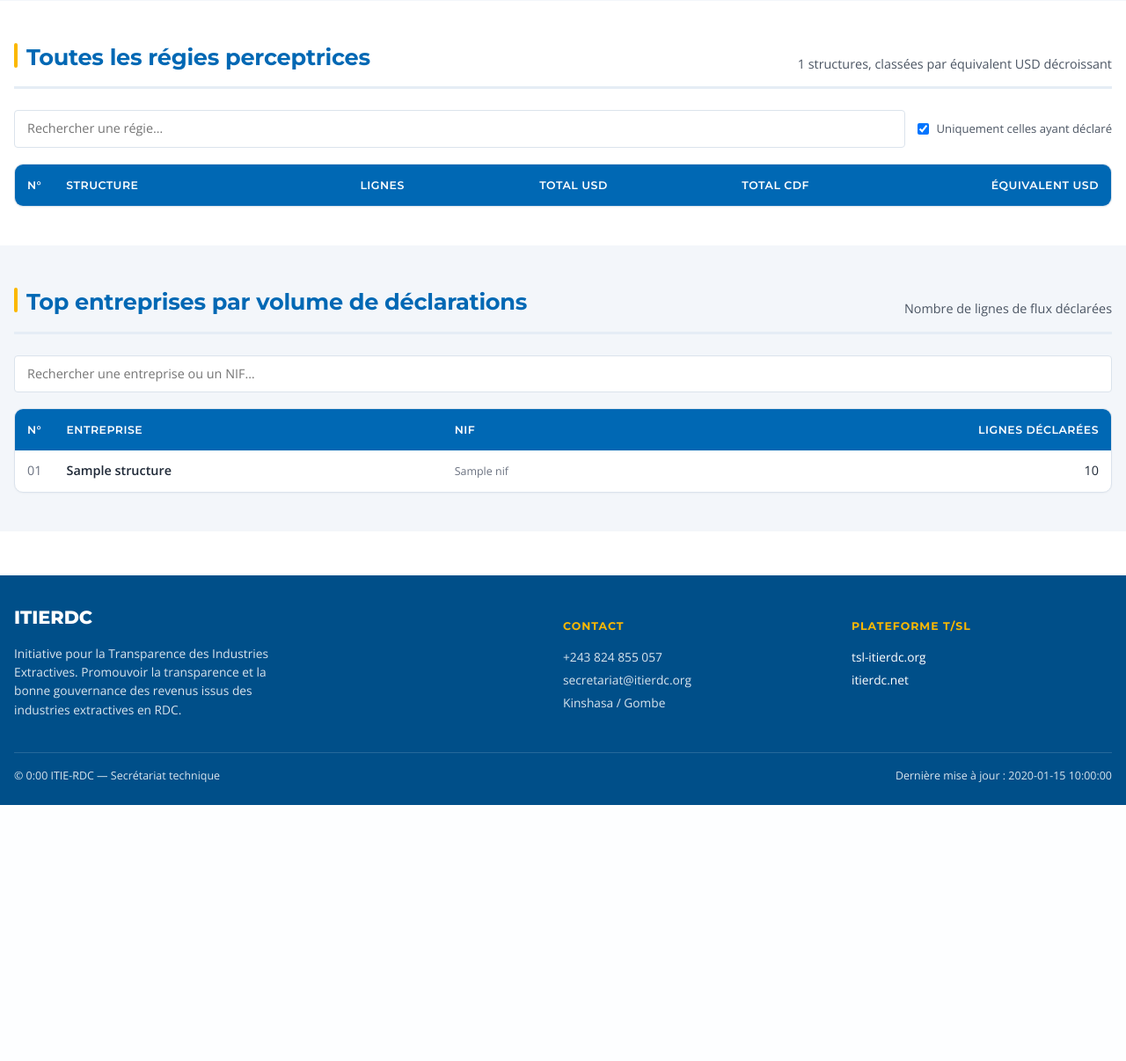
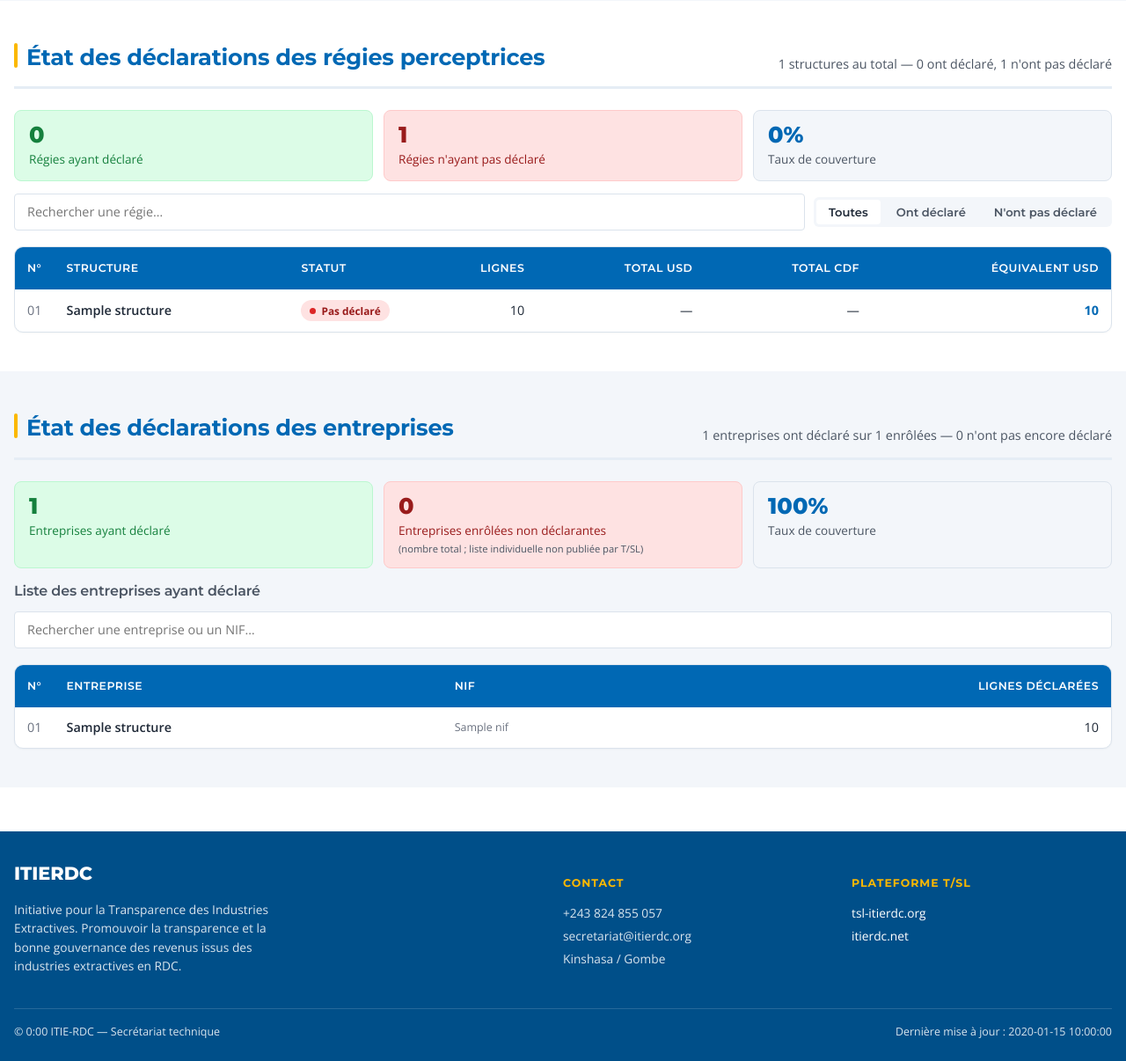
Before and after one commit to bonyi06/itie-rdc-tdb-2024, a Flask app: template templates/index.html in a window 1280 px wide. Shown: the part 2050-3256 px from the top of the page at 88% size. Before the commit the page ends 2965 px from the top, so only its background shows below. Run offline with Flask 3, Linux system fonts and the light colour scheme; the template is opened without the code that fills it: most values are stand-ins (such as "Sample title", 1, 10 or a date in 2020).

Commit message:
État déclarantes/non-déclarantes

```diff
--- a/templates/index.html
+++ b/templates/index.html
@@ -279,26 +279,60 @@ tbody tr:hover td{background:var(--surface-2)}
   </div>
 </section>
 
+{# Comptes régies déclarantes vs non-déclarantes #}
+{% set regies_decl = data.regies_all|selectattr("lignes", "gt", 0)|list %}
+{% set regies_nodecl = data.regies_all|rejectattr("lignes", "gt", 0)|list %}
+
 <section class="main-sec">
   <div class="sec-inner">
     <div class="sec-head">
-      <h2>Toutes les régies perceptrices</h2>
-      <span class="sec-note">{{ data.regies_all|length }} structures, classées par équivalent USD décroissant</span>
+      <h2>État des déclarations des régies perceptrices</h2>
+      <span class="sec-note">{{ data.regies_all|length }} structures au total — {{ regies_decl|length }} ont déclaré, {{ regies_nodecl|length }} n'ont pas déclaré</span>
     </div>
+
+    <div style="display:flex;gap:12px;margin-bottom:14px;flex-wrap:wrap">
+      <div style="flex:1;min-width:200px;background:var(--ok-soft);border:1px solid #BBF7D0;border-radius:8px;padding:14px 16px">
+        <div style="font-family:'Montserrat',sans-serif;font-weight:800;font-size:1.6rem;color:#15803D;line-height:1">{{ regies_decl|length }}</div>
+        <div style="font-size:0.85rem;color:#15803D;margin-top:4px">Régies ayant déclaré</div>
+      </div>
+      <div style="flex:1;min-width:200px;background:var(--crit-soft);border:1px solid #FECACA;border-radius:8px;padding:14px 16px">
+        <div style="font-family:'Montserrat',sans-serif;font-weight:800;font-size:1.6rem;color:#991B1B;line-height:1">{{ regies_nodecl|length }}</div>
+        <div style="font-size:0.85rem;color:#991B1B;margin-top:4px">Régies n'ayant pas déclaré</div>
+      </div>
+      <div style="flex:1;min-width:200px;background:var(--surface-2);border:1px solid var(--border);border-radius:8px;padding:14px 16px">
+        <div style="font-family:'Montserrat',sans-serif;font-weight:800;font-size:1.6rem;color:var(--itie-blue);line-height:1">{{ "%.0f"|format(regies_decl|length / data.regies_all|length * 100 if data.regies_all|length else 0) }}%</div>
+        <div style="font-size:0.85rem;color:var(--fg-muted);margin-top:4px">Taux de couverture</div>
+      </div>
+    </div>
+
     <div class="controls">
       <input type="search" id="searchRegies" placeholder="Rechercher une régie…" />
-      <label style="margin-left:auto;font-size:0.82rem;color:var(--fg-muted);display:inline-flex;align-items:center;gap:6px">
-        <input type="checkbox" id="onlyDeclaring" checked> Uniquement celles ayant déclaré
-      </label>
+      <div style="display:inline-flex;gap:4px;margin-left:auto;background:var(--surface-2);padding:3px;border-radius:6px">
+        <button type="button" class="reg-filter-btn active" data-filter="all"
+                style="background:#FFF;border:0;padding:6px 14px;border-radius:4px;font:600 0.82rem 'Montserrat',sans-serif;cursor:pointer;color:var(--fg)">Toutes</button>
+        <button type="button" class="reg-filter-btn" data-filter="decl"
+                style="background:transparent;border:0;padding:6px 14px;border-radius:4px;font:600 0.82rem 'Montserrat',sans-serif;cursor:pointer;color:var(--fg-muted)">Ont déclaré</button>
+        <button type="button" class="reg-filter-btn" data-filter="nodecl"
+                style="background:transparent;border:0;padding:6px 14px;border-radius:4px;font:600 0.82rem 'Montserrat',sans-serif;cursor:pointer;color:var(--fg-muted)">N'ont pas déclaré</button>
+      </div>
     </div>
+
     <div class="table-wrap">
       <table>
-        <thead><tr><th style="width:40px">N°</th><th>Structure</th><th class="right">Lignes</th><th class="right">Total USD</th><th class="right">Total CDF</th><th class="right">Équivalent USD</th></tr></thead>
+        <thead><tr><th style="width:40px">N°</th><th>Structure</th><th style="width:140px">Statut</th><th class="right">Lignes</th><th class="right">Total USD</th><th class="right">Total CDF</th><th class="right">Équivalent USD</th></tr></thead>
         <tbody id="regiesBody">
         {% for r in data.regies_all %}
-          <tr data-name="{{ r.structure|lower }}" data-lignes="{{ r.lignes }}" data-usd-eq="{{ r.usd_eq }}">
+          {% set has_decl = r.lignes > 0 or r.usd_eq > 0 %}
+          <tr data-name="{{ r.structure|lower }}" data-lignes="{{ r.lignes }}" data-usd-eq="{{ r.usd_eq }}" data-decl="{{ 1 if has_decl else 0 }}">
             <td style="color:var(--fg-dim)" class="num">{{ "%02d" % (loop.index) }}</td>
             <td class="name">{{ r.structure }}</td>
+            <td>
+              {% if has_decl %}
+                <span style="display:inline-flex;align-items:center;gap:6px;background:var(--ok-soft);color:#15803D;font-weight:700;font-size:0.74rem;padding:3px 10px;border-radius:999px"><span style="width:7px;height:7px;background:#16A34A;border-radius:50%"></span>A déclaré</span>
+              {% else %}
+                <span style="display:inline-flex;align-items:center;gap:6px;background:var(--crit-soft);color:#991B1B;font-weight:700;font-size:0.74rem;padding:3px 10px;border-radius:999px"><span style="width:7px;height:7px;background:#DC2626;border-radius:50%"></span>Pas déclaré</span>
+              {% endif %}
+            </td>
             <td class="right num">{{ "{:,.0f}".format(r.lignes).replace(",", " ") }}</td>
             <td class="right num">{% if r.usd > 0 %}{{ "{:,.2f}".format(r.usd).replace(",", "X").replace(".", ",").replace("X", " ") }}{% else %}—{% endif %}</td>
             <td class="right num">{% if r.cdf > 0 %}{{ "{:,.2f}".format(r.cdf).replace(",", "X").replace(".", ",").replace("X", " ") }}{% else %}—{% endif %}</td>
@@ -313,7 +347,29 @@ tbody tr:hover td{background:var(--surface-2)}
 
 <section class="alt-sec">
   <div class="sec-inner">
-    <div class="sec-head"><h2>Top entreprises par volume de déclarations</h2><span class="sec-note">Nombre de lignes de flux déclarées</span></div>
+    <div class="sec-head">
+      <h2>État des déclarations des entreprises</h2>
+      {% set nb_non_decl = data.nb_enrolled - data.entreprises|length if data.nb_enrolled > data.entreprises|length else 0 %}
+      <span class="sec-note">{{ data.entreprises|length }} entreprises ont déclaré sur {{ data.nb_enrolled }} enrôlées — {{ nb_non_decl }} n'ont pas encore déclaré</span>
+    </div>
+
+    <div style="display:flex;gap:12px;margin-bottom:14px;flex-wrap:wrap">
+      <div style="flex:1;min-width:200px;background:var(--ok-soft);border:1px solid #BBF7D0;border-radius:8px;padding:14px 16px">
+        <div style="font-family:'Montserrat',sans-serif;font-weight:800;font-size:1.6rem;color:#15803D;line-height:1">{{ data.entreprises|length }}</div>
+        <div style="font-size:0.85rem;color:#15803D;margin-top:4px">Entreprises ayant déclaré</div>
+      </div>
+      <div style="flex:1;min-width:200px;background:var(--crit-soft);border:1px solid #FECACA;border-radius:8px;padding:14px 16px">
+        <div style="font-family:'Montserrat',sans-serif;font-weight:800;font-size:1.6rem;color:#991B1B;line-height:1">{{ nb_non_decl }}</div>
+        <div style="font-size:0.85rem;color:#991B1B;margin-top:4px">Entreprises enrôlées non déclarantes</div>
+        <div style="font-size:0.7rem;color:var(--fg-muted);margin-top:4px;line-height:1.3">(nombre total ; liste individuelle non publiée par T/SL)</div>
+      </div>
+      <div style="flex:1;min-width:200px;background:var(--surface-2);border:1px solid var(--border);border-radius:8px;padding:14px 16px">
+        <div style="font-family:'Montserrat',sans-serif;font-weight:800;font-size:1.6rem;color:var(--itie-blue);line-height:1">{{ "%.0f"|format(data.entreprises|length / data.nb_enrolled * 100 if data.nb_enrolled else 0) }}%</div>
+        <div style="font-size:0.85rem;color:var(--fg-muted);margin-top:4px">Taux de couverture</div>
+      </div>
+    </div>
+
+    <h3 style="font-size:1rem;color:var(--fg-muted);margin:6px 0 10px;font-weight:600">Liste des entreprises ayant déclaré</h3>
     <div class="controls">
       <input type="search" id="searchBox" placeholder="Rechercher une entreprise ou un NIF…" />
     </div>
@@ -404,23 +460,25 @@ document.getElementById('searchBox').addEventListener('input', e => {
   });
 });
 
-// Filtre & renumérotation du tableau "Toutes les régies perceptrices"
+// Filtre & renumérotation du tableau régies — avec 3 boutons Toutes/Déclarantes/Non-déclarantes
 (function(){
   const inp  = document.getElementById('searchRegies');
-  const only = document.getElementById('onlyDeclaring');
   const body = document.getElementById('regiesBody');
+  const btns = document.querySelectorAll('.reg-filter-btn');
   if (!inp || !body) return;
   const rows = Array.from(body.querySelectorAll('tr'));
+  let currentFilter = 'all';
+
   function refresh(){
     const q = inp.value.toLowerCase().trim();
-    const declOnly = only.checked;
     let visible = 0;
     rows.forEach(tr => {
       const nameOK = !q || tr.dataset.name.includes(q);
-      const lignes = parseFloat(tr.dataset.lignes) || 0;
-      const usdEq  = parseFloat(tr.dataset.usdEq)  || 0;
-      const declOK = !declOnly || lignes > 0 || usdEq > 0;
-      const shown  = nameOK && declOK;
+      const hasDecl = tr.dataset.decl === '1';
+      let filterOK = true;
+      if (currentFilter === 'decl')    filterOK = hasDecl;
+      if (currentFilter === 'nodecl')  filterOK = !hasDecl;
+      const shown = nameOK && filterOK;
       tr.classList.toggle('hidden-row', !shown);
       if (shown) {
         visible++;
@@ -428,8 +486,22 @@ document.getElementById('searchBox').addEventListener('input', e => {
       }
     });
   }
+
+  btns.forEach(b => b.addEventListener('click', () => {
+    currentFilter = b.dataset.filter;
+    btns.forEach(x => {
+      x.classList.toggle('active', x === b);
+      if (x === b) {
+        x.style.background = '#FFF';
+        x.style.color = 'var(--fg)';
+      } else {
+        x.style.background = 'transparent';
+        x.style.color = 'var(--fg-muted)';
+      }
+    });
+    refresh();
+  }));
   inp.addEventListener('input', refresh);
-  only.addEventListener('change', refresh);
   refresh();
 })();
 </script>
```
